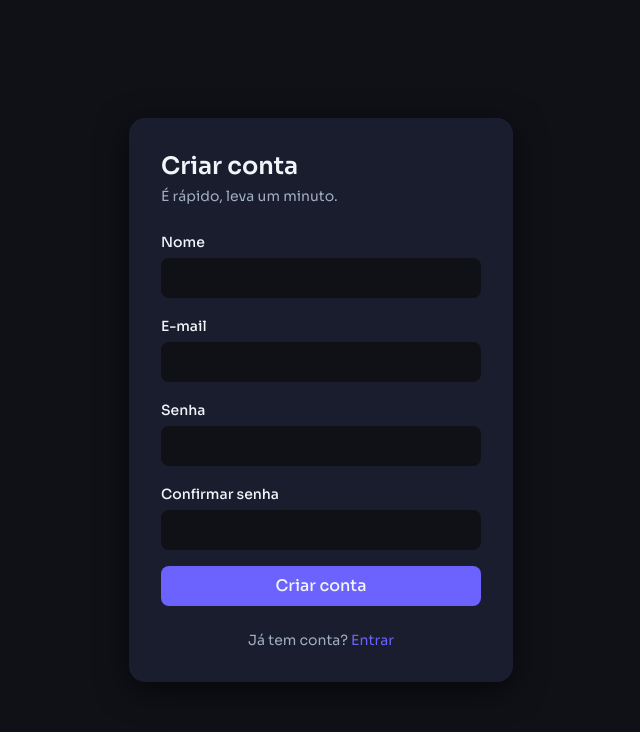
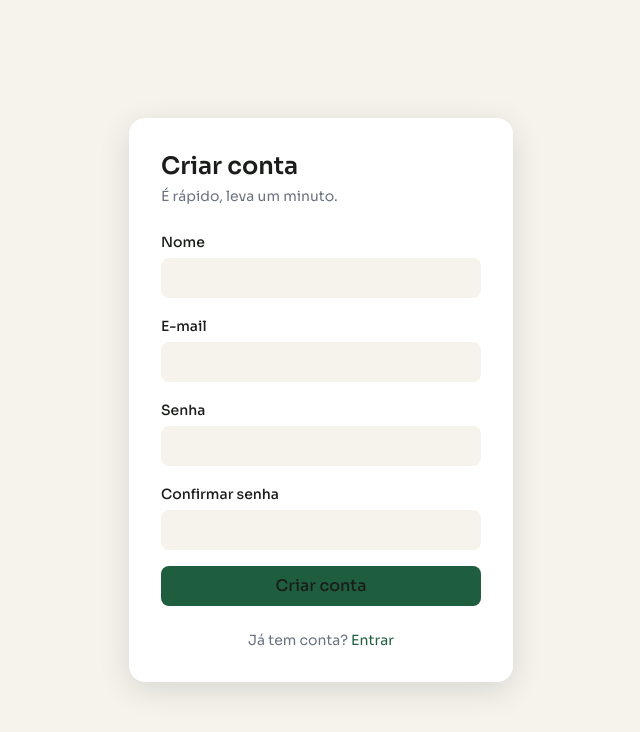
Before and after one commit to ViniciuPSantos/Finwise-Front, a React (Vite) app: page /register in a window 1280 px wide. Shown: the top 732 px of the page, without its empty margins (319-959 px from the left). Built offline with nearby package versions, Linux system fonts and the light colour scheme; no server answers.

Commit message:
feat: migracao do tema escuro/roxo para claro/verde (tokens+layout)

```diff
--- a/src/components/AppLayout.tsx
+++ b/src/components/AppLayout.tsx
@@ -1,6 +1,6 @@
 import { useState } from "react";
 import { NavLink, Outlet, useNavigate } from "react-router-dom";
-import { LayoutDashboard, Receipt, Wallet, FolderTree, Upload, LogOut, Landmark, Menu, X } from "lucide-react";
+import { LayoutDashboard, Receipt, Wallet, FolderTree, Upload, LogOut, Landmark, Menu, X, Sprout } from "lucide-react";
 import { useAuthStore } from "../store/authStore";
 import { logout } from "../services/authService";
 
@@ -28,7 +28,7 @@ export default function AppLayout() {
   }
 
   return (
-    <div className="min-h-screen flex">
+    <div className="min-h-screen flex bg-background">
       {/* overlay (só mobile, quando aberto) */}
       {menuOpen && (
         <div
@@ -39,26 +39,34 @@ export default function AppLayout() {
 
       {/* sidebar: drawer no mobile, fixa no desktop */}
       <aside
-        className={`fixed inset-y-0 left-0 w-60 bg-surface flex flex-col z-40 transition-transform
+        className={`fixed inset-y-0 left-0 w-60 bg-sidebar flex flex-col z-40 transition-transform
           md:static md:translate-x-0
           ${menuOpen ? "translate-x-0" : "-translate-x-full"}`}
       >
         <div className="p-6 flex items-center justify-between">
-          <span className="text-xl font-bold">FinWise</span>
+          <span className="flex items-center gap-2 text-xl font-bold text-accent">
+            <span className="flex items-center justify-center w-8 h-8 rounded-md bg-accent/15">
+              <Sprout size={20} className="text-accent" />
+            </span>
+            Finwise
+          </span>
           {/* botão fechar, só no mobile */}
-          <button className="md:hidden text-text-secondary" onClick={() => setMenuOpen(false)}>
+          <button className="md:hidden text-text-on-dark/70" onClick={() => setMenuOpen(false)}>
             <X size={20} />
           </button>
         </div>
+
         <nav className="flex-1 px-3 space-y-1">
           {navItems.map(({ to, label, icon: Icon }) => (
             <NavLink
               key={to}
               to={to}
-              onClick={() => setMenuOpen(false)} // fecha a gaveta ao navegar (mobile)
+              onClick={() => setMenuOpen(false)}
               className={({ isActive }) =>
-                `flex items-center gap-3 px-3 py-2 rounded-md text-sm ${
-                  isActive ? "bg-primary text-text-primary" : "text-text-secondary hover:bg-surface-elevated"
+                `flex items-center gap-3 px-3 py-2 rounded-md text-sm transition-colors ${
+                  isActive
+                    ? "bg-primary text-text-on-dark font-medium"
+                    : "text-text-on-dark/70 hover:bg-sidebar-hover hover:text-text-on-dark"
                 }`
               }
             >
@@ -67,9 +75,10 @@ export default function AppLayout() {
             </NavLink>
           ))}
         </nav>
+
         <button
           onClick={handleLogout}
-          className="flex items-center gap-3 px-6 py-4 text-sm text-text-secondary hover:text-text-primary"
+          className="flex items-center gap-3 px-6 py-4 text-sm text-text-on-dark/70 hover:text-text-on-dark"
         >
           <LogOut size={18} />
           Sair
@@ -78,12 +87,12 @@ export default function AppLayout() {
 
       {/* área principal */}
       <main className="flex-1 flex flex-col min-w-0">
-        <header className="h-16 bg-surface flex items-center gap-3 px-4 md:px-6 shrink-0">
+        <header className="h-16 bg-transparent flex items-center gap-3 px-4 md:px-6 shrink-0">
           {/* hambúrguer, só no mobile */}
           <button className="md:hidden text-text-secondary" onClick={() => setMenuOpen(true)}>
             <Menu size={22} />
           </button>
-          <span className="text-text-secondary text-sm">Maio / 2026</span>
+          <span className="text-text-secondary text-sm ml-auto">Maio / 2026</span>
         </header>
         <div className="flex-1 p-4 md:p-6 overflow-auto">
           <Outlet />
--- a/src/index.css
+++ b/src/index.css
@@ -1,5 +1,4 @@
 @import url('https://fonts.googleapis.com/css2?family=DM+Mono:wght@400;500&family=Sora:wght@400;500;600;700&display=swap');
-
 @tailwind base;
 @tailwind components;
 @tailwind utilities;
--- a/tailwind.config.js
+++ b/tailwind.config.js
@@ -4,15 +4,24 @@ export default {
   theme: {
     extend: {
       colors: {
-        background: "#0F1117",
-        surface: "#1A1D2E",
-        "surface-elevated": "#242840",
-        primary: "#6C63FF",
-        income: "#4ADE80",
-        expense: "#F87171",
-        warning: "#FBBF24",
-        "text-secondary": "#A0AEC0",
-        "text-primary": "#F1F5F9",
+        background: "#F5F3EC",
+        surface: "#FFFFFF",
+        "surface-elevated": "#EFEBE0",
+
+        sidebar: "#0B0E0C",
+        "sidebar-hover": "#16241B",
+
+        primary: "#1E5E3F",
+        "primary-hover": "#1A5236",
+        accent: "#3FAE73",
+
+        income: "#2E9E5B",
+        expense: "#E0533D",
+        warning: "#D9A441",
+
+        "text-primary": "#1A1D1A",
+        "text-secondary": "#6B7280",
+        "text-on-dark": "#E8EDE9",
       },
       fontFamily: {
         sans: ["Sora", "system-ui", "sans-serif"],
@@ -22,10 +31,11 @@ export default {
         sm: "4px",
         md: "8px",
         lg: "16px",
+        xl: "24px",
       },
       boxShadow: {
-        card: "0 1px 3px rgba(0,0,0,0.4)",
-        modal: "0 8px 32px rgba(0,0,0,0.6)",
+        card: "0 1px 3px rgba(0,0,0,0.06), 0 1px 2px rgba(0,0,0,0.04)",
+        modal: "0 8px 32px rgba(0,0,0,0.12)",
       },
     },
   },
```
